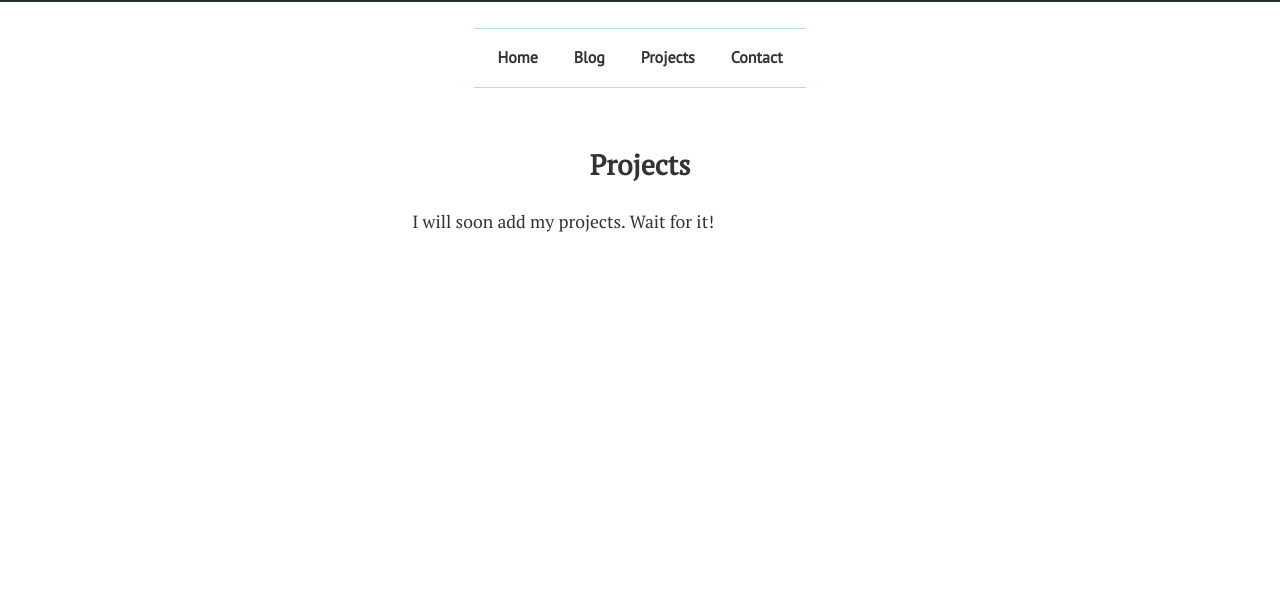
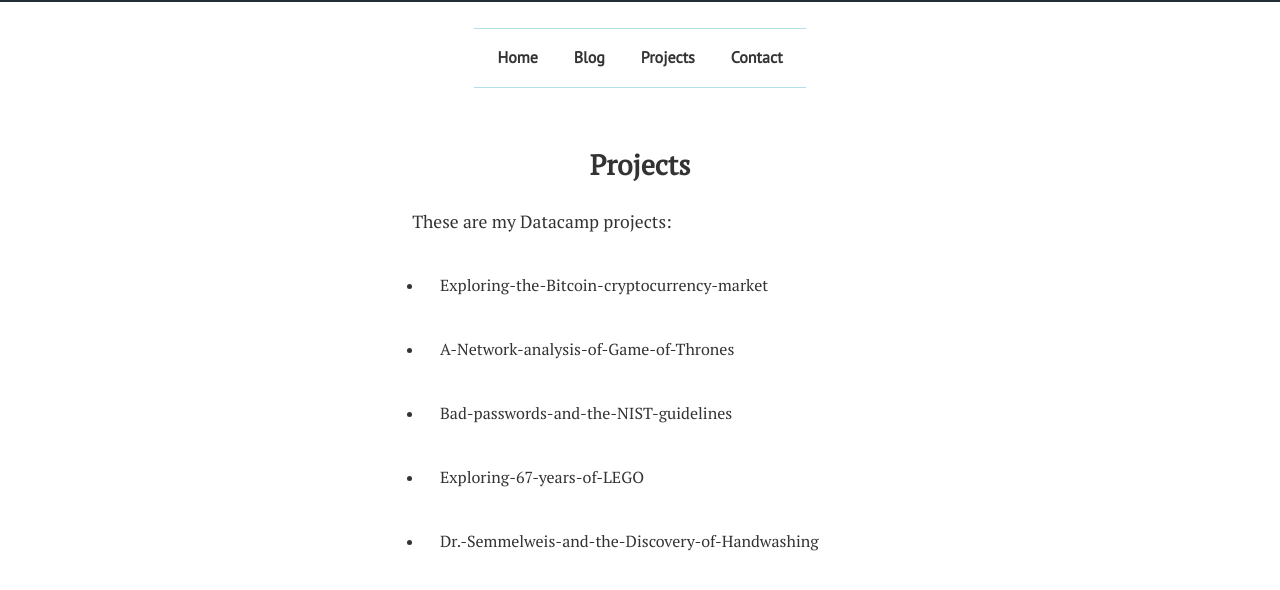
Before and after one commit to ahuysal/eatwelltraveloften.github.io, a Jekyll site: the page built from projects/index.html, in a window 1280 px wide. Shown: the top 590 px of the page. Built offline with Jekyll 4.4.1, drawn with Linux system fonts in a browser that asks for light colours; some web fonts are replaced.

Commit message:
datacamp projects added

```diff
--- a/css/main.css
+++ b/css/main.css
@@ -130,3 +130,14 @@
 	list-style-type: none;
 	display: inline;
 }
+
+ul.projects {
+	margin: auto;
+	padding: auto;
+	line-height: 4;
+}
+
+ul.projects li {
+	margin: auto;
+	padding: auto;
+}
--- a/projects/index.html
+++ b/projects/index.html
@@ -4,5 +4,12 @@
 ---
 <div class="wrapper">
 	<h1>Projects</h1>
-	<p>I will soon add my projects. Wait for it!</p>
+	<p>These are my Datacamp projects:</p>
+	<ul class="projects">
+		<li><a href="https://github.com/eatwelltraveloften/Exploring-the-Bitcoin-cryptocurrency-market">Exploring-the-Bitcoin-cryptocurrency-market</a></li>
+		<li><a href="https://github.com/eatwelltraveloften/A-Network-analysis-of-Game-of-Thrones">A-Network-analysis-of-Game-of-Thrones</a></li>
+		<li><a href="https://github.com/eatwelltraveloften/Bad-passwords-and-the-NIST-guidelines">Bad-passwords-and-the-NIST-guidelines</a></li>
+		<li><a href="https://github.com/eatwelltraveloften/Exploring-67-years-of-LEGO">Exploring-67-years-of-LEGO</a></li>
+		<li><a href="https://github.com/eatwelltraveloften/Dr.-Semmelweis-and-the-Discovery-of-Handwashing">Dr.-Semmelweis-and-the-Discovery-of-Handwashing</a></li>
+	</ul>
 </div><!-- /.wrapper -->
```
Also changed, not shown: _includes/analytics.html (deleted, +0 -10 lines).
